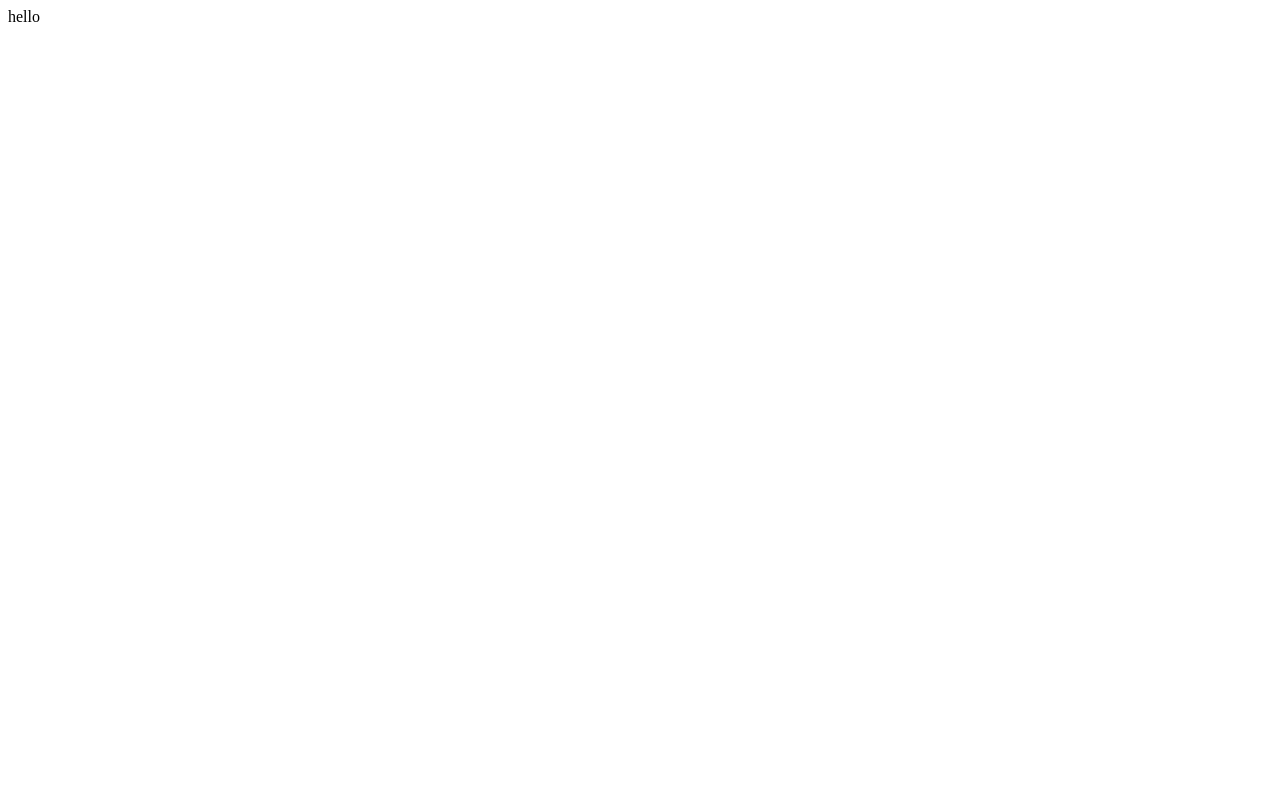
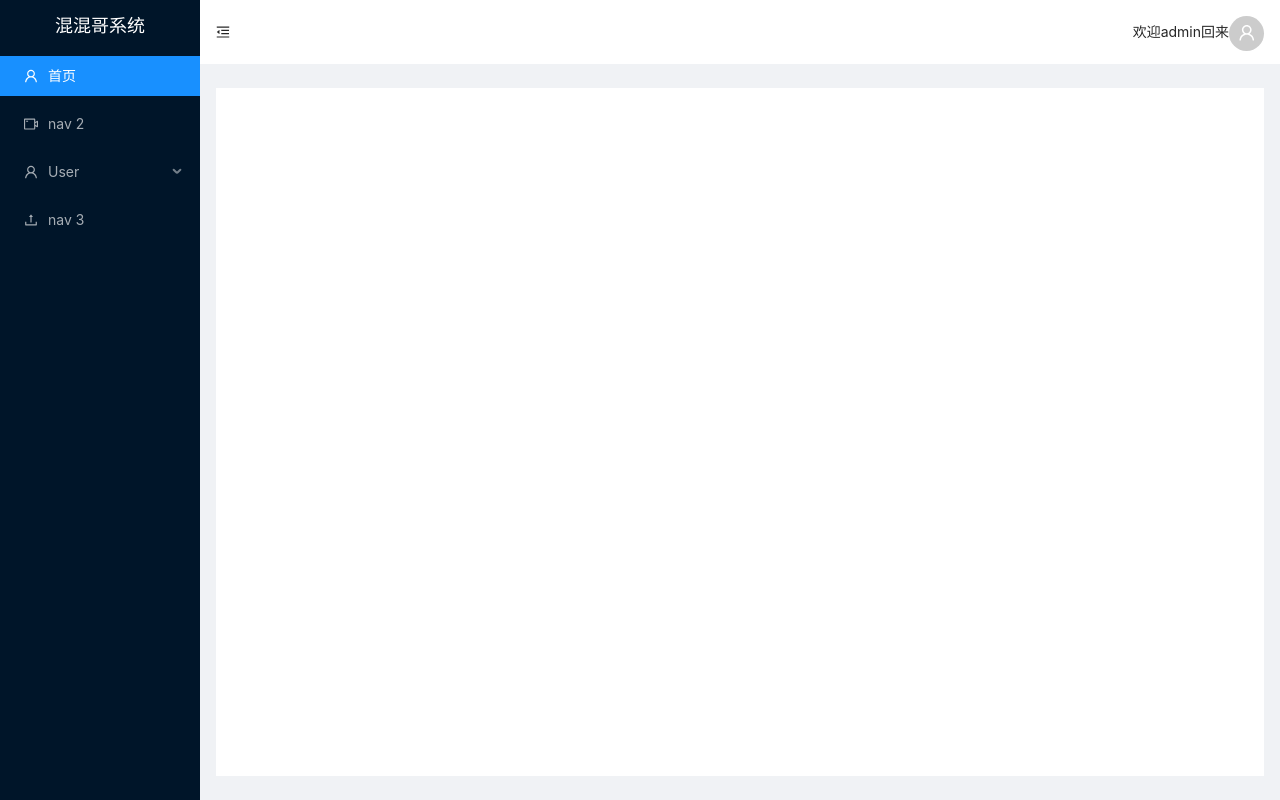
Before and after one commit to LL009/hunhun-yunwei, a React (Create React App) app: page /home in a window 1280 px wide. Built offline with nearby package versions, Linux system fonts and the light colour scheme.

Commit message:
yunwei antd init

```diff
--- a/package.json
+++ b/package.json
@@ -6,9 +6,13 @@
     "@testing-library/jest-dom": "^5.11.4",
     "@testing-library/react": "^11.1.0",
     "@testing-library/user-event": "^12.1.10",
+    "antd": "^4.16.13",
+    "axios": "^0.24.0",
     "react": "^17.0.2",
     "react-dom": "^17.0.2",
+    "react-router-dom": "^5.3.0",
     "react-scripts": "4.0.3",
+    "sass": "^1.43.3",
     "web-vitals": "^1.0.1"
   },
   "scripts": {
--- /dev/null
+++ b/src/App.css
@@ -0,0 +1 @@
+@import '~antd/dist/antd.css';
--- a/src/App.js
+++ b/src/App.js
@@ -1,7 +1,9 @@
+import HunhunYunwei from "./views/hunhun-yunwei/HunhunYunwei";
+import "./App.css"
 
 function App() {
   return (
-    <div>hello</div>
+    <HunhunYunwei></HunhunYunwei>
   );
 }
 
--- /dev/null
+++ b/src/components/SideMenu.js
@@ -0,0 +1,57 @@
+import React from "react";
+import { Layout, Menu } from "antd";
+import {
+  UserOutlined,
+  VideoCameraOutlined,
+  UploadOutlined,
+  SettingOutlined,
+} from "@ant-design/icons";
+import "./index.css";
+
+const { Sider } = Layout;
+const { SubMenu } = Menu;
+
+//模拟数据结构
+const menulist = [
+  {
+    key: "/home",
+    title: "首页",
+    icon: <UserOutlined />,
+  },
+  {
+    key: "/hunhun",
+    title: "混混哥",
+    icon: <UserOutlined />,
+    children: [
+      {
+        key: "/",
+        title: "信用卡",
+        icon: <UserOutlined />,
+      },
+    ],
+  },
+];
+
+export default function SideMenu() {
+  return (
+    <Sider trigger={null} collapsible>
+      <div className="logo">混混哥系统</div>
+      <Menu theme="dark" mode="inline" defaultSelectedKeys={["1"]}>
+        <Menu.Item key="1" icon={<UserOutlined />}>
+          首页
+        </Menu.Item>
+        <Menu.Item key="2" icon={<VideoCameraOutlined />}>
+          nav 2
+        </Menu.Item>
+        <SubMenu key="sub1" icon={<UserOutlined />} title="User">
+          <Menu.Item key="3">Tom</Menu.Item>
+          <Menu.Item key="4">Bill</Menu.Item>
+          <Menu.Item key="5">Alex</Menu.Item>
+        </SubMenu>
+        <Menu.Item key="6" icon={<UploadOutlined />}>
+          nav 3
+        </Menu.Item>
+      </Menu>
+    </Sider>
+  );
+}
--- /dev/null
+++ b/src/components/TopHeader.js
@@ -0,0 +1,41 @@
+import React from "react";
+import { Layout, Menu, Dropdown, Avatar } from "antd";
+import { useState } from "react";
+import {
+  MenuUnfoldOutlined,
+  MenuFoldOutlined,
+  UserOutlined,
+} from "@ant-design/icons";
+
+const { Header } = Layout;
+
+export default function TopHeader() {
+  const [collapsed, setCollapsed] = useState(false);
+  const changeCollapsed = () => {
+    setCollapsed(!collapsed);
+  };
+
+  const menu = (
+    <Menu>
+      <Menu.Item>超级管理员</Menu.Item>
+      <Menu.Item danger>退出</Menu.Item>
+    </Menu>
+  );
+
+  return (
+    <Header className="site-layout-background" style={{ padding: "0 16px" }}>
+      {collapsed ? (
+        <MenuUnfoldOutlined onClick={changeCollapsed} />
+      ) : (
+        <MenuFoldOutlined onClick={changeCollapsed} />
+      )}
+
+      <div style={{ float: "right" }}>
+        <span>欢迎admin回来</span>
+        <Dropdown overlay={menu}>
+          <Avatar size={35} icon={<UserOutlined />} />
+        </Dropdown>
+      </div>
+    </Header>
+  );
+}
--- /dev/null
+++ b/src/components/index.css
@@ -0,0 +1,8 @@
+.logo {
+    line-height: 32px;
+    color: white;
+    background-color: rgba(255, 255, 255 0.3);
+    font-size: 18px;
+    margin: 10px;
+    text-align: center;
+}
--- /dev/null
+++ b/src/views/hunhun-yunwei/HunhunYunwei.css
@@ -0,0 +1,26 @@
+#components-layout-demo-custom-trigger .trigger {
+    padding: 0 24px;
+    font-size: 18px;
+    line-height: 64px;
+    cursor: pointer;
+    transition: color 0.3s;
+}
+
+#components-layout-demo-custom-trigger .trigger:hover {
+    color: #1890ff;
+}
+
+#components-layout-demo-custom-trigger .logo {
+    height: 32px;
+    margin: 16px;
+    background: rgba(255, 255, 255, 0.3);
+}
+
+.site-layout .site-layout-background {
+    background: #fff;
+}
+
+#root,
+.ant-layout {
+    height: 100%;
+}
--- /dev/null
+++ b/src/views/hunhun-yunwei/HunhunYunwei.js
@@ -0,0 +1,34 @@
+import { Layout } from "antd";
+import React from "react";
+import { Route, Switch, Redirect } from "react-router";
+import SideMenu from "../../components/SideMenu";
+import TopHeader from "../../components/TopHeader";
+import Home from "../hunhun-yunwei/home/Home"
+import "./HunhunYunwei.css"
+
+const { Content } = Layout;
+
+export default function HunhunYunwei() {
+  return (
+    <Layout>
+      <SideMenu>111</SideMenu>
+
+      <Layout className="site-layout">
+        <TopHeader></TopHeader>
+        <Content
+          className="site-layout-background"
+          style={{
+            margin: "24px 16px",
+            padding: 24,
+            minHeight: 280,
+          }}
+        >
+          {/* <Switch>
+            <Route path="/home" component={Home} />
+            <Redirect from="/" to="/home" exact />
+          </Switch> */}
+        </Content>
+      </Layout>
+    </Layout>
+  );
+}
--- /dev/null
+++ b/src/views/hunhun-yunwei/home/Home.js
@@ -0,0 +1,9 @@
+import React from 'react'
+
+export default function home() {
+    return (
+        <div>
+            11
+        </div>
+    )
+}
```
Also changed, not shown: src/views/hunhun-yunwei/yunwei/Yunwei.js (added), 1 other file (tests, documents, lock files or other folders).
